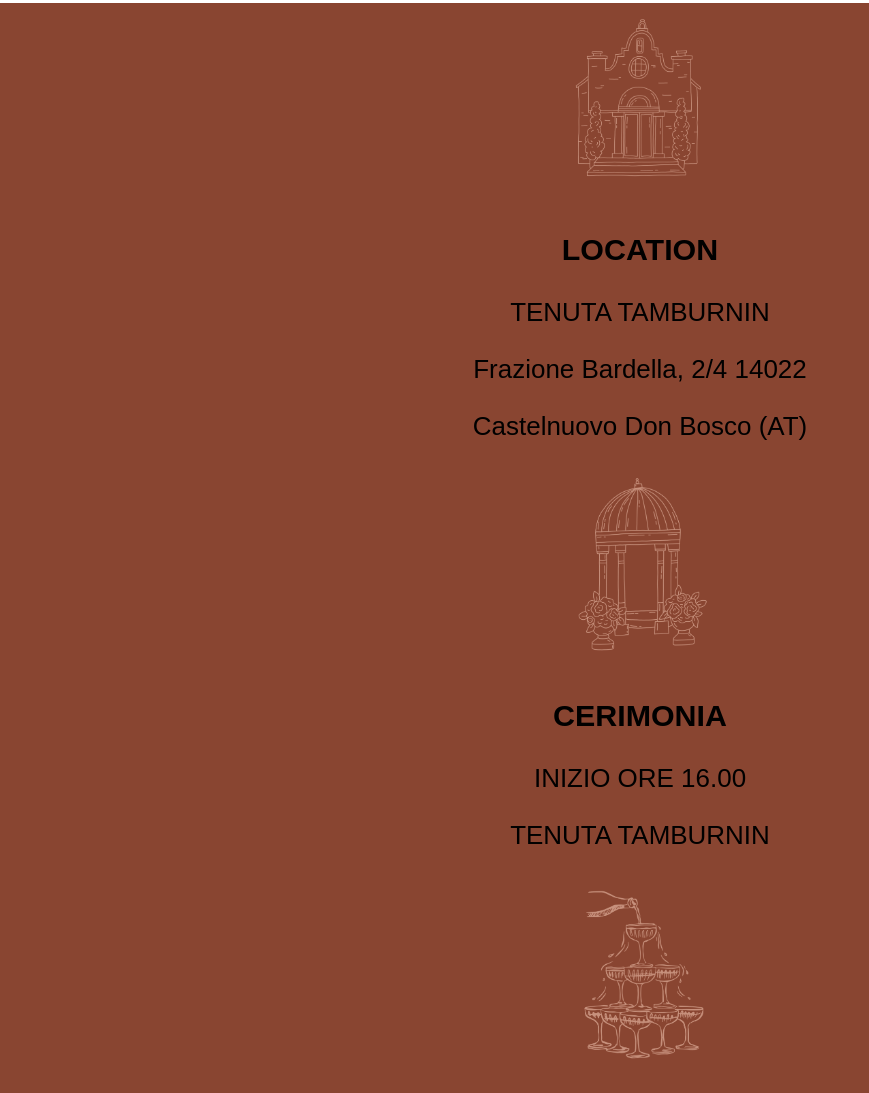
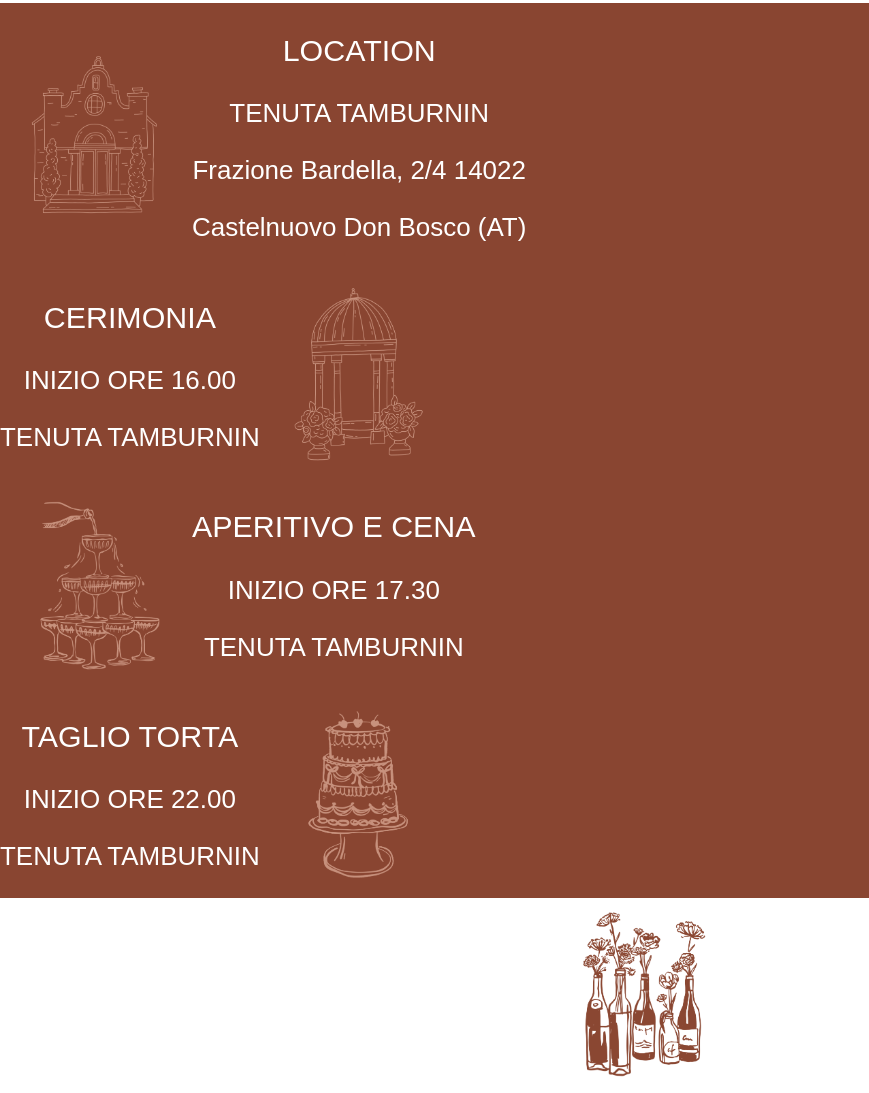
Before and after one commit to RBombieri/testMatrimonio, a plain HTML site: page index.html in a window 1280 px wide. Shown: the part 1156-2249 px from the top of the page, without its empty margins (0-869 px from the left). Drawn offline with Linux system fonts and the light colour scheme; a web font is replaced by a local one.

Commit message:
Sistemato ordine immagini sections

```diff
--- a/index.html
+++ b/index.html
@@ -37,28 +37,36 @@
     <div id="info" style="background-color: #894531;">
         <div class="section">
             <img src="./img/LOCATION_Tavola disegno 1.png" alt="location" style="width: 15%; height: auto;">
+            <div class="section_info">
                 <h3>LOCATION</h3>
                 <p>TENUTA TAMBURNIN</p>
                 <p>Frazione Bardella, 2/4 14022</p>
                 <p>Castelnuovo Don Bosco (AT)</p>
             </div>
+        </div>
         <div class="section">
-            <img src="./img/CERMONIA_Tavola disegno 1.png" alt="cerimonia" style="width: 15%; height: auto;">
+            <div class="section_info">
                 <h3>CERIMONIA</h3>
                 <p>INIZIO ORE 16.00</p>
                 <p>TENUTA TAMBURNIN</p>
             </div>
+            <img src="./img/CERMONIA_Tavola disegno 1.png" alt="cerimonia" style="width: 15%; height: auto;">
+        </div>
         <div class="section">
             <img src="./img/APERITIVO E CENA_Tavola disegno 1.png" alt="piramide di bicchieri" style="width: 15%; height: auto;">
+            <div class="section_info">
                 <h3>APERITIVO E CENA</h3>
                 <p>INIZIO ORE 17.30</p>
                 <p>TENUTA TAMBURNIN</p>
             </div>
+        </div>
         <div class="section">
-            <img src="./img/TAGLIO TORTA_Tavola disegno 1.png" alt="torta" style="width: 15%; height: auto;">
+            <div class="section_info">
                 <h3>TAGLIO TORTA</h3>
                 <p>INIZIO ORE 22.00</p>
                 <p>TENUTA TAMBURNIN</p>
+            </div>
+            <img src="./img/TAGLIO TORTA_Tavola disegno 1.png" alt="torta" style="width: 15%; height: auto;">
         </div>
     </div>
 
--- a/style.css
+++ b/style.css
@@ -53,6 +53,9 @@ h1{
 h2 {
     font-weight: normal;
 }
+h3{
+    font-weight: normal;
+}
 .adelia{
     font-family: 'Adelia', serif;
 }
@@ -64,3 +67,13 @@ h2 {
     font-size: 3.5vw;
     margin: 1em 0;
 }
+
+#info{
+    color: white;
+}
+
+.section{
+    display: flex;
+    align-items: center;
+    text-align: center;
+}
```
Lines whose indentation alone changed are shown as unchanged.
